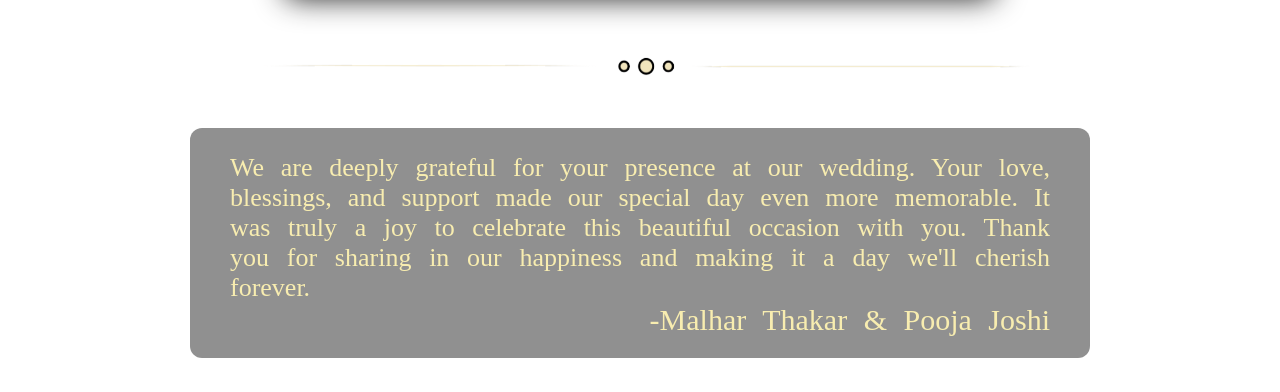
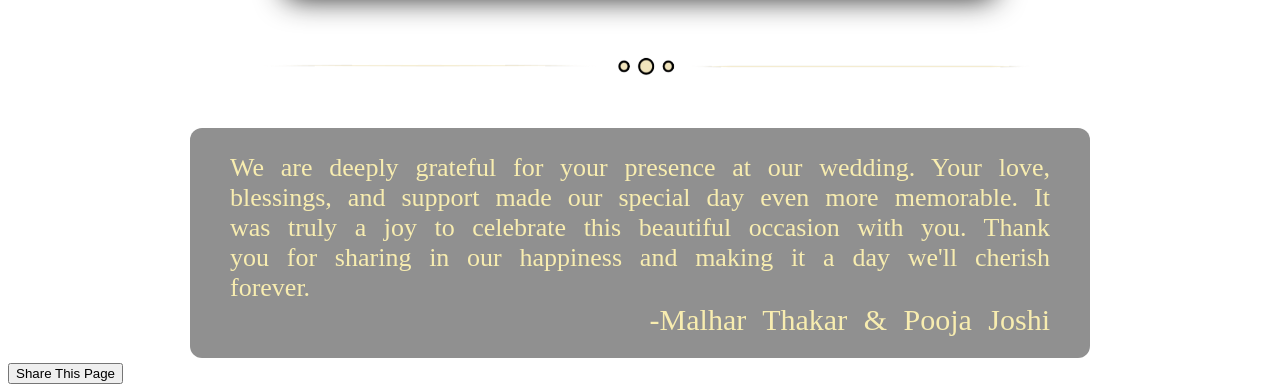
Before and after one commit to omg-17/marriage, a plain HTML site: page index.html in a window 1280 px wide. Shown: the part 1610-2002 px from the top of the page. Before the commit the page ends 1981 px from the top, so only its background shows below. Drawn offline with Linux system fonts and the light colour scheme; a web font is replaced by a local one.

Commit message:
Update index.html

```diff
--- a/index.html
+++ b/index.html
@@ -23,5 +23,22 @@
     <div class="regards">-Malhar Thakar & Pooja Joshi</div>
     </div>
     </div>
+    <button onclick="shareContent()">Share This Page</button>
+
+<script>
+function shareContent() {
+  if (navigator.share) {
+    navigator.share({
+      title: 'Check this out!',
+      text: 'Here is an awesome website you need to see!',
+      url: window.location.href
+    })
+    .then(() => console.log('Successfully shared'))
+    .catch((error) => console.log('Error sharing:', error));
+  } else {
+    alert('Sharing not supported on this browser.');
+  }
+}
+</script>
 </body>
 </html>
```
